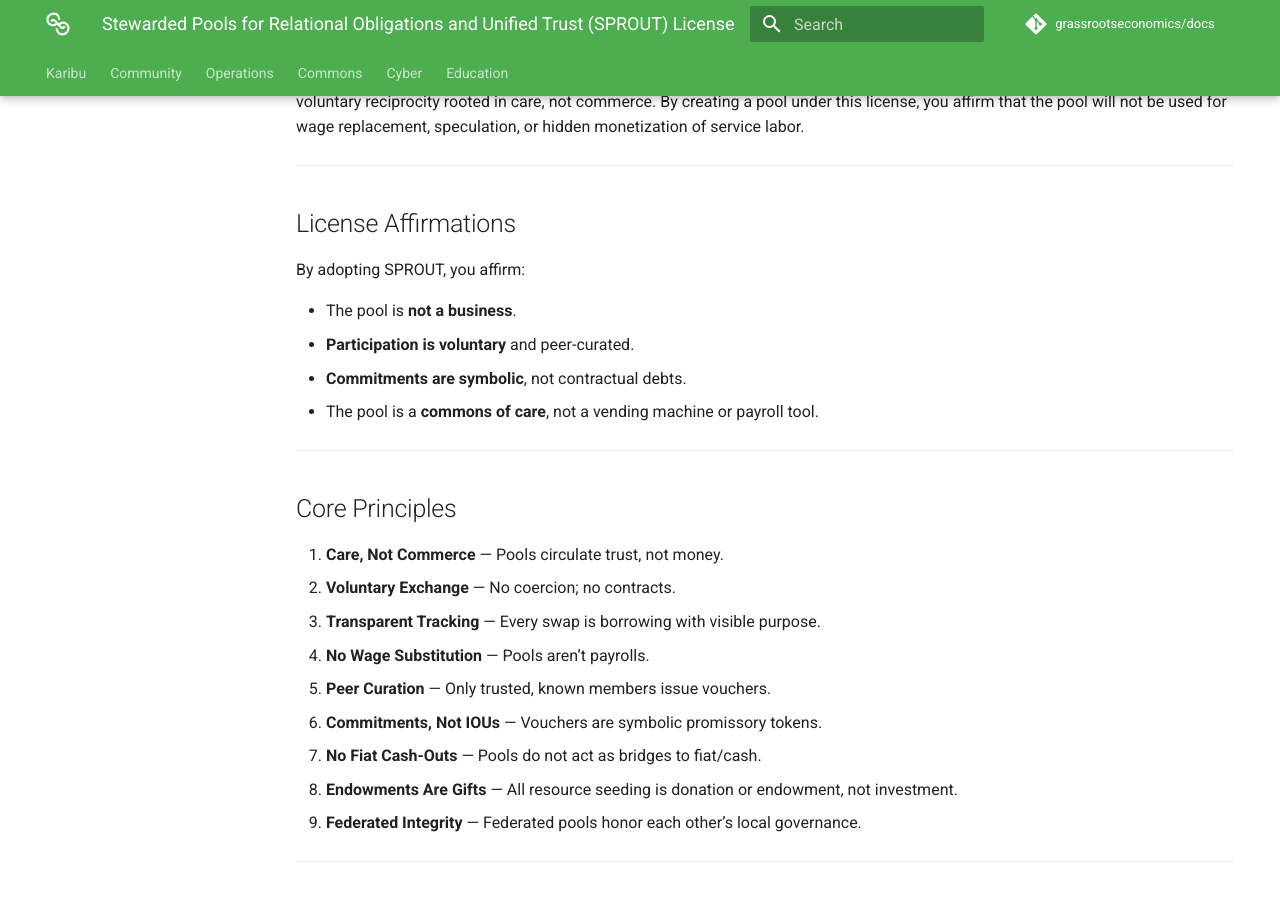
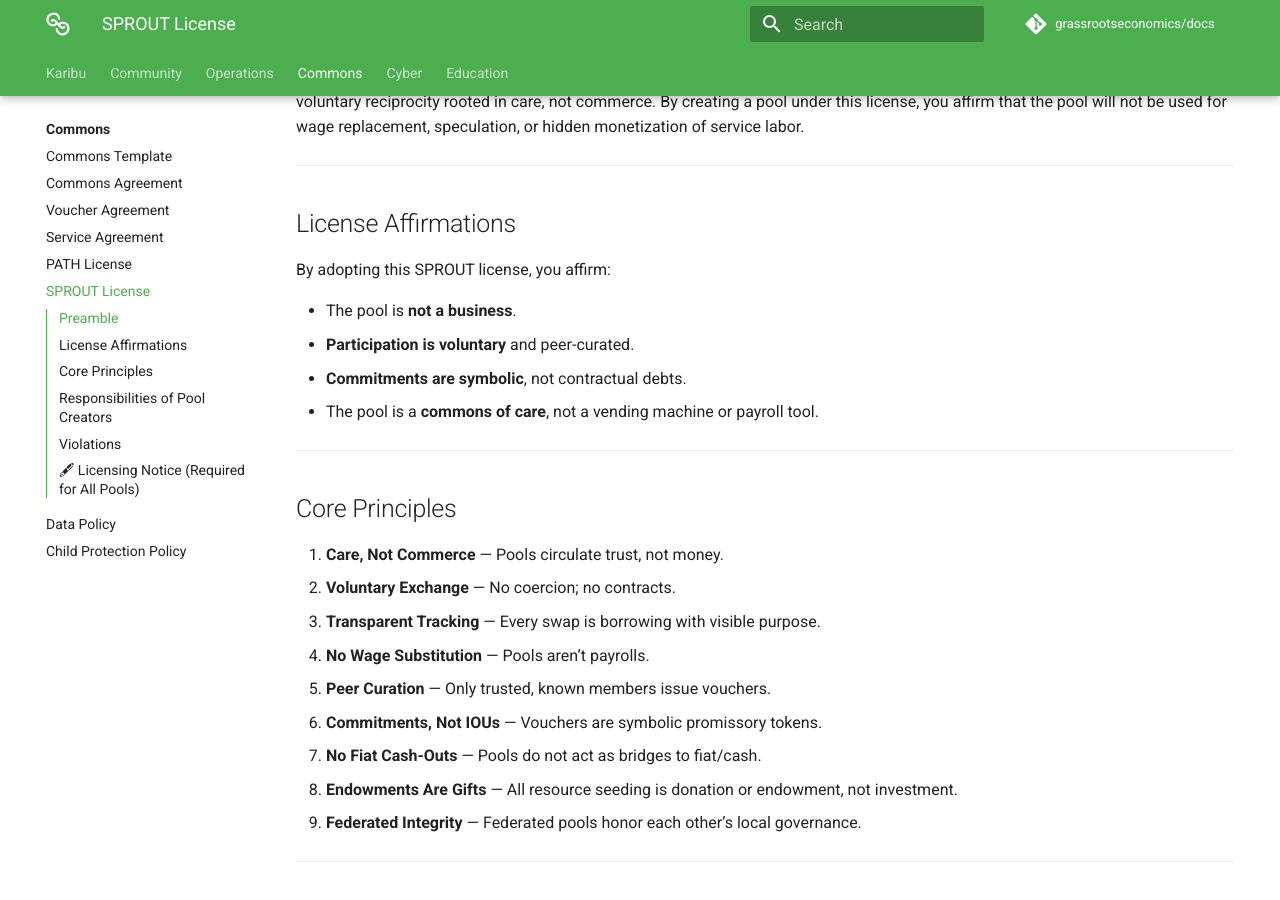
Before and after one commit to grassrootseconomics/docs.grassecon.org, an MkDocs documentation site: the page built from docs/commons/sprout.md, in a window 1280 px wide and 900 px high, scrolled down 400 px. Built offline with MkDocs 1.6.1 and Material for MkDocs 9.7.7, drawn with Linux system fonts in a browser that asks for light colours; comment, search, counter and statistics services are not loaded.

Commit message:
added Pool SPROUT License 2

```diff
--- a/docs/commons/sprout.md
+++ b/docs/commons/sprout.md
@@ -13,7 +13,7 @@
 
 ## License Affirmations
 
-By adopting SPROUT, you affirm:
+By adopting this SPROUT license, you affirm:
 
 - The pool is **not a business**.
 - **Participation is voluntary** and peer-curated.
--- a/mkdocs.yml
+++ b/mkdocs.yml
@@ -23,6 +23,7 @@
       - Voucher Agreement: commons/voucher.md
       - Service Agreement: commons/service.md
       - PATH License: commons/path.md
+      - SPROUT License: commons/sprout.md
       - Data Policy: commons/data_policy.md
       - Child Protection Policy: commons/child_policy.md
   - Cyber:
```
